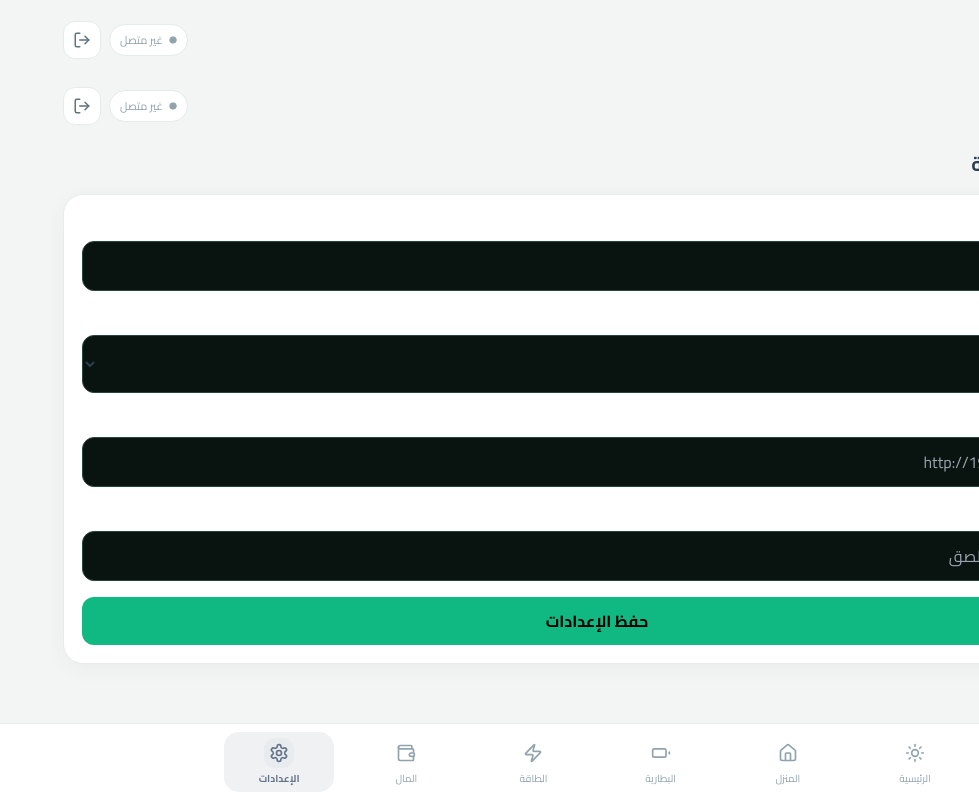
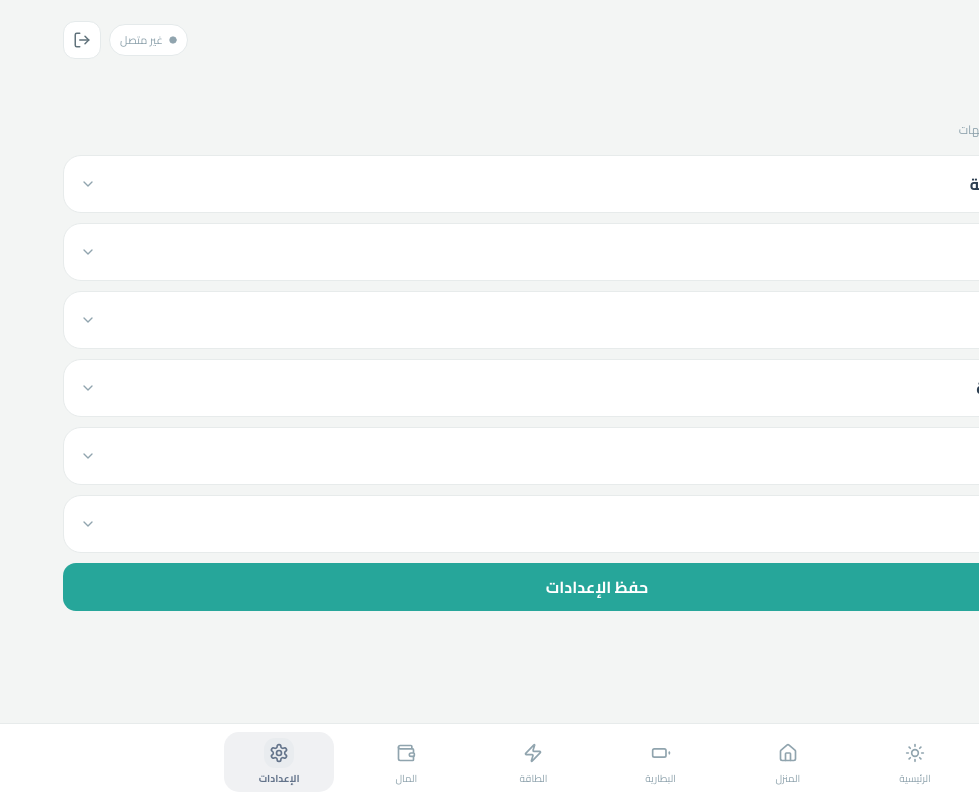
Before and after one commit to mahmoudbir-glitch/Solar, a Next.js app: page /settings in a window 1280 px wide. Shown: the whole page, without its empty margins (301-1280 px from the left). Built offline with nearby package versions, Linux system fonts and the light colour scheme.

Commit message:
design: rebuild Solar settings accordion

```diff
--- a/src/app/settings/page.tsx
+++ b/src/app/settings/page.tsx
@@ -1,2 +1,12 @@
-'use client';import {Header} from '@/components/Nav';import {useState} from 'react';
-export default function Settings(){const [saved,setSaved]=useState(false);return <><Header/><h2 className="mb-4 text-xl font-bold">إعدادات المنظومة</h2><div className="card space-y-4 p-5"><label className="block"><span className="muted text-sm">اسم المنظومة</span><input className="mt-1 w-full rounded-xl border border-[#29463a] bg-[#09130f] p-3 outline-none" defaultValue="منظومة المنزل"/></label><label className="block"><span className="muted text-sm">نوع الاتصال</span><select className="mt-1 w-full rounded-xl border border-[#29463a] bg-[#09130f] p-3"><option>Gateway محلي</option><option>Modbus TCP Gateway</option></select></label><label className="block"><span className="muted text-sm">Gateway URL</span><input className="mt-1 w-full rounded-xl border border-[#29463a] bg-[#09130f] p-3" placeholder="http://192.168.1.50:8787"/></label><label className="block"><span className="muted text-sm">Serial Number SN</span><input className="mt-1 w-full rounded-xl border border-[#29463a] bg-[#09130f] p-3" placeholder="أدخل الرقم من الملصق"/></label><button onClick={()=>setSaved(true)} className="w-full rounded-xl bg-emerald-500 p-3 font-bold text-black">حفظ الإعدادات</button>{saved&&<p className="text-sm text-emerald-300">تم حفظ النموذج محليًا في الواجهة.</p>}</div></>}
+'use client';
+import {useState} from 'react';
+import {ChevronDown, Sun, Gauge, Battery, Wifi, Bell, Database} from 'lucide-react';
+const Section=({icon,title,children}:{icon:React.ReactNode,title:string,children:React.ReactNode})=><details className="accordion" style={{marginBottom:10}}><summary><span style={{display:'flex',alignItems:'center',gap:9}}>{icon}<span>{title}</span><ChevronDown size={16} style={{marginRight:'auto',color:'#90a4ae'}}/></span></summary><div className="accordion-content">{children}</div></details>;
+export default function Settings(){const [saved,setSaved]=useState(false);return <><h1 className="page-title">الإعدادات</h1><p className="page-subtitle">تهيئة المنظومة والاتصال والتنبيهات</p>
+<Section icon={<Sun size={18} color="#f59e0b"/>} title="الألواح الشمسية"><div className="field"><span>إجمالي قدرة الألواح</span><input placeholder="مثال: 6 kW"/></div></Section>
+<Section icon={<Gauge size={18} color="#f59e0b"/>} title="الإنفرتر"><div className="field"><span>الطراز</span><input defaultValue="Axpert MAX 7200-48-230"/></div><div className="field"><span>الرقم التسلسلي SN</span><input defaultValue="92932009104508"/></div><div className="field"><span>البروتوكول</span><select defaultValue="PI30"><option>PI30</option><option>Modbus RTU</option></select></div></Section>
+<Section icon={<Battery size={18} color="#26a69a"/>} title="البطارية"><div className="field"><span>نوع البطارية</span><select><option>— غير محدد</option><option>LiFePO4</option><option>ليثيوم</option><option>جل</option><option>رصاص</option></select></div><div className="field"><span>السعة</span><input placeholder="kWh"/></div><div className="field"><span>حد الاحتياطي</span><input defaultValue="20%"/></div></Section>
+<Section icon={<Wifi size={18} color="#29b6f6"/>} title="الاتصال والبوابة"><div className="field"><span>وضع الاتصال</span><select><option>بوابة محلية</option><option>غير متصل</option></select></div><div className="field"><span>Gateway URL</span><input placeholder="http://192.168.1.50:8787"/></div><div className="field"><span>Gateway Token</span><input type="password" placeholder="••••••••"/></div></Section>
+<Section icon={<Bell size={18} color="#ef5350"/>} title="التنبيهات"><div className="grid-2"><div className="field"><span>بطارية منخفضة</span><input defaultValue="20%"/></div><div className="field"><span>حرج</span><input defaultValue="10%"/></div></div><div className="field"><span>انقطاع الاتصال</span><input defaultValue="10 دقائق"/></div></Section>
+<Section icon={<Database size={18} color="#ab47bc"/>} title="البيانات"><div className="field"><span>مدة حفظ البيانات</span><select defaultValue="365"><option value="365">365 يوم</option><option value="180">180 يوم</option><option value="90">90 يوم</option></select></div></Section>
+<button className="primary-btn" onClick={()=>setSaved(true)}>{saved?'تم حفظ الإعدادات ✓':'حفظ الإعدادات'}</button>{saved&&<p style={{textAlign:'center',fontSize:11,color:'#26a69a'}}>تم حفظ النموذج محليًا في الواجهة.</p>}</>}
```
